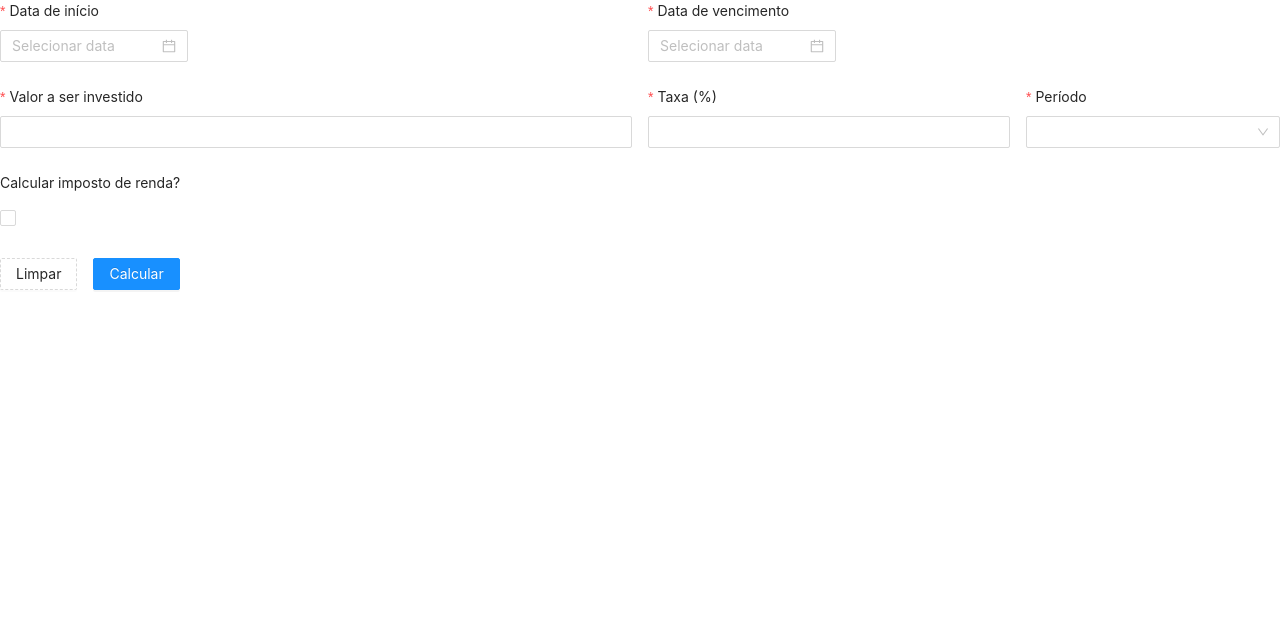
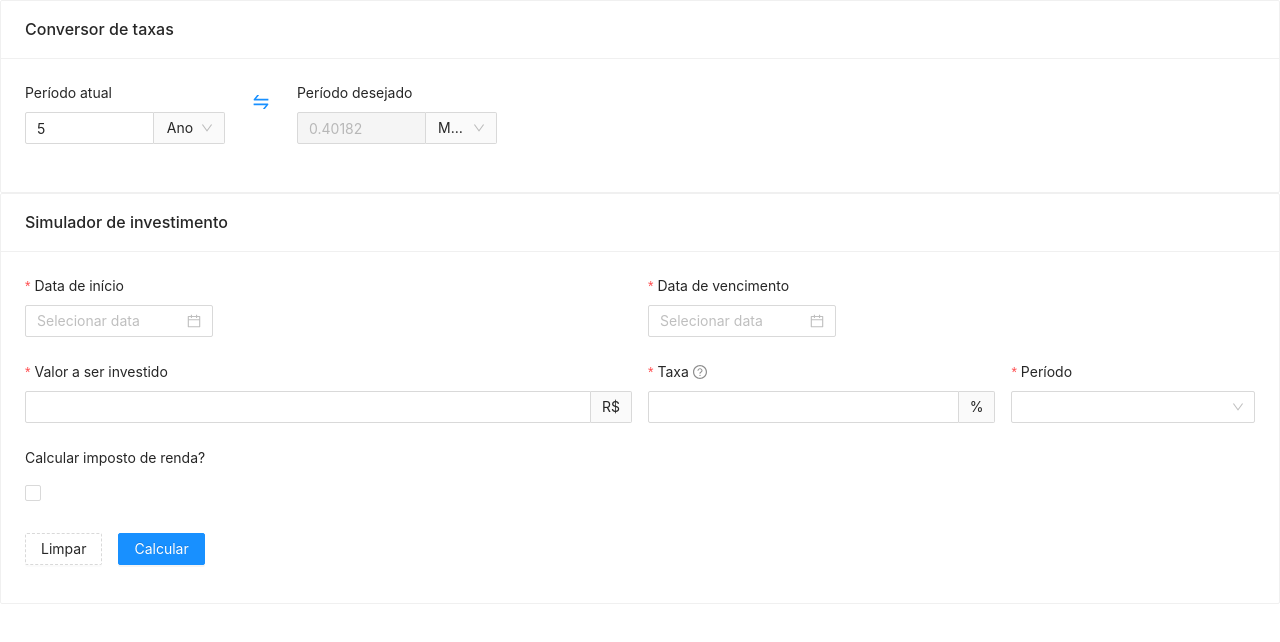
Before and after one commit to Pacheco95/smartinvest, a React (Vite) app: page / in a window 1280 px wide. Shown: the top 642 px of the page. Built offline with nearby package versions, Linux system fonts and the light colour scheme.

Commit message:
feat: customize homepage

```diff
--- a/src/components/SelicChart.tsx
+++ b/src/components/SelicChart.tsx
@@ -2,7 +2,7 @@ import * as echarts from 'echarts'
 import { EChartOption, ECharts } from 'echarts'
 import { DateTime } from 'luxon'
 import { useCallback, useEffect, useState } from 'react'
-import getSelicTaxHistory from '../../services/get-selic-history'
+import getSelicTaxHistory from '../services/get-selic-history'
 
 const option: EChartOption = {
   tooltip: {
@@ -64,7 +64,7 @@ const SelicChart = () => {
           })
         setSelicData(newData)
       })
-  }, [chart])
+  }, [])
 
   useEffect(() => {
     if (selicData && chart) {
@@ -81,7 +81,7 @@ const SelicChart = () => {
     setChart(selicChart)
 
     fetchSelicData()
-  }, [])
+  }, [fetchSelicData])
 
   return <div id="main" style={{ width: 800, height: 600 }} />
 }
--- /dev/null
+++ b/src/components/SimulationReport.tsx
@@ -0,0 +1,60 @@
+import { Simulation } from './Simulator'
+import { Moment } from 'moment'
+
+interface SimulationReportProps {
+  simulation: Simulation
+}
+
+function formatDate(date: Moment) {
+  return date.format('DD/MM/YYYY')
+}
+
+function formatCurrency(value: number) {
+  return new Intl.NumberFormat('pt-BR', {
+    currency: 'BRL',
+    style: 'currency'
+  }).format(value)
+}
+
+function formatPercentage(value: number) {
+  return new Intl.NumberFormat('pt-BR', {
+    style: 'percent',
+    minimumFractionDigits: 2,
+    maximumFractionDigits: 2
+  }).format(value)
+}
+
+interface EntryProps {
+  label: string
+  value: string | number
+}
+
+const Entry = ({ label, value }: EntryProps) => {
+  return (
+    <div className="flex justify-between">
+      <span className="font-bold">{label}</span>
+      <span>{value}</span>
+    </div>
+  )
+}
+
+const SimulationReport = ({ simulation }: SimulationReportProps) => {
+  const { ir, period, value, endAt, tax, liquid, beginAt } = simulation
+  return (
+    <div>
+      <Entry label="Valor investido" value={formatCurrency(value)} />
+      <Entry
+        label="Taxa"
+        value={`${formatPercentage(tax / 100)} ao ${period}`}
+      />
+      <Entry
+        label="Período da aplicação"
+        value={`de ${formatDate(beginAt)} até ${formatDate(endAt)}`}
+      />
+      <Entry label="Rendimento líquido" value={formatCurrency(liquid)} />
+      <Entry label="Imposto de renda" value={formatCurrency(ir)} />
+    </div>
+  )
+}
+
+export default SimulationReport
--- a/src/components/Simulator.tsx
+++ b/src/components/Simulator.tsx
@@ -1,9 +1,10 @@
 import { Button, Checkbox, Col, DatePicker, Form, InputNumber, Row } from 'antd'
 import { Moment } from 'moment'
-import React from 'react'
+import React, { useState } from 'react'
 import { Period, PeriodRangePicker } from './PeriodInput'
 import { calculateIncome, convertTax } from '../business/tax-converter'
 import { Duration } from 'luxon'
+import SimulationReport from './SimulationReport'
 
 interface FormValues {
   beginAt: Moment
@@ -11,7 +12,7 @@ interface FormValues {
   value: number
   tax: number
   period: Period
-  ir?: boolean
+  calculateIr?: boolean
 }
 
 function calculateIR(days: number) {
@@ -61,15 +62,19 @@ function calculateFinalValue({
   }
 }
 
+export interface Simulation extends FormValues, FinalValue {}
+
 const Simulator = () => {
+  const [simulations, setSimulations] = useState<Simulation[]>([])
   const [form] = Form.useForm<FormValues>()
 
   const commonRules = [{ required: true, message: 'Campo obrigatório!' }]
 
   const submitForm = () => {
     form.validateFields().then((values) => {
-      const { ir, liquid } = calculateFinalValue(values)
-      console.log({ ir, liquid })
+      const finalValue = calculateFinalValue(values)
+      const simulation = { ...values, ...finalValue }
+      setSimulations((prevSimulations) => [...prevSimulations, simulation])
     })
   }
 
@@ -78,10 +83,15 @@ const Simulator = () => {
   }
 
   return (
+    <div>
       <Form layout="vertical" form={form} preserve={false}>
         <Row gutter={16}>
           <Col span={12}>
-          <Form.Item rules={commonRules} name="beginAt" label="Data de início">
+            <Form.Item
+              rules={commonRules}
+              name="beginAt"
+              label="Data de início"
+            >
               <DatePicker className="w-full" format="DD/MM/YYYY" />
             </Form.Item>
           </Col>
@@ -102,12 +112,17 @@ const Simulator = () => {
               name="value"
               label="Valor a ser investido"
             >
-            <InputNumber style={{ width: '100%' }} />
+              <InputNumber style={{ width: '100%' }} addonAfter="R$" />
             </Form.Item>
           </Col>
           <Col span={7}>
-          <Form.Item rules={commonRules} name="tax" label="Taxa (%)">
-            <InputNumber style={{ width: '100%' }} />
+            <Form.Item
+              rules={commonRules}
+              name="tax"
+              label="Taxa"
+              tooltip="Use o conversor de taxas acima para converter uma determinada taxa para a sua equivalente em outro período"
+            >
+              <InputNumber style={{ width: '100%' }} addonAfter="%" />
             </Form.Item>
           </Col>
           <Col span={5}>
@@ -119,7 +134,7 @@ const Simulator = () => {
         <Row gutter={16}>
           <Col>
             <Form.Item
-            name="ir"
+              name="calculateIr"
               label="Calcular imposto de renda?"
               valuePropName="checked"
             >
@@ -140,6 +155,14 @@ const Simulator = () => {
           </Col>
         </Row>
       </Form>
+      <ul>
+        {simulations.map((simulation, index) => (
+          <li key={index} className="my-4">
+            <SimulationReport simulation={simulation} />
+          </li>
+        ))}
+      </ul>
+    </div>
   )
 }
 
--- a/src/pages/HomePage.tsx
+++ b/src/pages/HomePage.tsx
@@ -1,10 +1,17 @@
 import Simulator from '../components/Simulator'
+import TaxConverter from '../components/TaxConverter'
+import { Card } from 'antd'
 
 export const HomePage = () => {
   return (
     <div className="flex h-screen bg-gray-50">
-      <div className="m-auto w-1/3">
-        <Simulator />
+      <div className="flex flex-col gap-8 m-auto w-1/3">
+        <Card title="Conversor de taxas">
+          <TaxConverter />
+        </Card>
+        <Card title="Simulador de investimento">
+          <Simulator />
+        </Card>
       </div>
     </div>
   )
```
Also changed, not shown: src/services/get-selic-history.ts (added, +13 -0 lines). Lines whose indentation alone changed are shown as unchanged.
